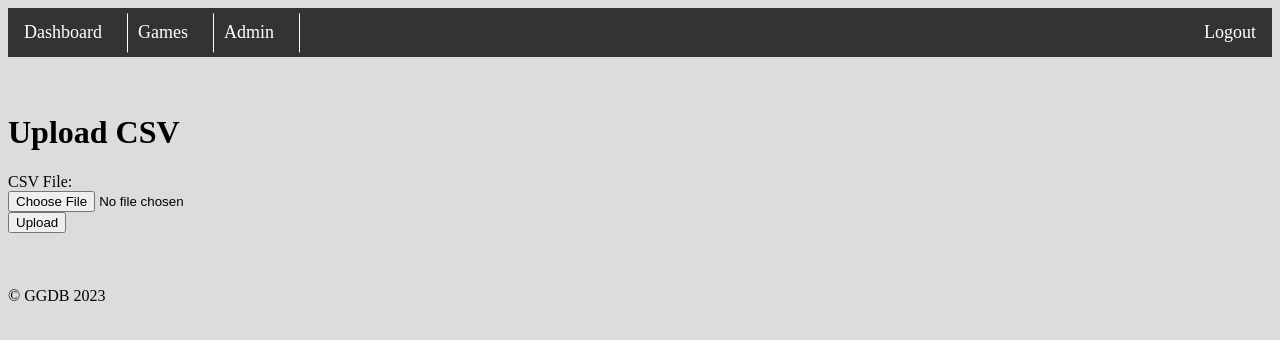
After one commit to petecory/ggdb, a Flask app: page /admin/upload_csv in a window 1280 px wide. The commit adds this page. Shown: the top 340 px of the page. Run offline with Flask 3, Linux system fonts and the light colour scheme; a user stored in the database is signed in; parts of the project's set-up code (start-up, migrations or seed data) failed here and were passed over.

Commit message:
added the ability fore the admin to Delete games. Added the ability to upload games by csv, it skips any duplicate game keys.

```diff
--- a/main.py
+++ b/main.py
@@ -1,12 +1,13 @@
 from flask import Flask, render_template, request, redirect, url_for, session, flash
 from waitress import serve
+from werkzeug.utils import secure_filename
 import sqlite3
 from func import *
 from dotenv import load_dotenv
 import os
+import csv
 import shutil
 import secrets
-
 
 # Path to .env file
 env_path = 'data/.env'
@@ -40,12 +41,14 @@ if key_check == 'changeme' or key_check == '':
 games_database_url = os.getenv("GAMES_DATABASE_URL")
 user_database_url = os.getenv("USER_DATABASE_URL")
 secret_key = os.getenv("SECRET_KEY")
-debug = os.getenv("DEBUG")
 
 
 app = Flask(__name__, template_folder='templates', static_folder='static')
 app.secret_key = secret_key
 
+# Temp upload location for CSV import
+UPLOAD_FOLDER = './uploads'
+app.config['UPLOAD_FOLDER'] = UPLOAD_FOLDER
 
 @app.route('/', methods=['GET', 'POST'])
 def login():
@@ -105,19 +108,17 @@ def games():
 @app.route('/edit/<int:id>', methods=['GET', 'POST'])
 def edit(id):
     if session['status'] == 'admin':
-        game = gamebyid(id)
         if request.method == 'POST':
             game_title = request.form['game_title']
             site = request.form['site']
-            game_key = request.form['game_key']
-            redeemed = request.form.get('redeemed') == 'on'
+            redemed = request.form.get('redemed') == 'on'
             claimed = request.form['claimed']
             notes = request.form['notes']
 
             conn = sqlite3.connect(games_database_url)
             c = conn.cursor()
-            c.execute("UPDATE games SET game_title=?, site=?, game_key=?, redemed=?, claimed=?, notes=? WHERE id=?",
-                      (game_title, site, game_key, redeemed, claimed, notes, id))
+            c.execute("UPDATE games SET game_title=?, site=?, redemed=?, claimed=?, notes=? WHERE id=?",
+                      (game_title, site, redemed, claimed, notes, id))
             conn.commit()
             conn.close()
             return redirect(url_for('games'))
@@ -178,9 +179,57 @@ def delete_user(username):
             delete_user_db(username)
             return redirect(url_for('admin'))
         else:
-            return render_template('delete-user.html', username=username)
+            if username == owner:
+                return render_template('delete-owner.html', username=username)
+            else:
+                return render_template('delete-user.html', username=username)
     else:
         return redirect('/dashboard')
+
+
+@app.route('/admin/upload_csv', methods=['GET', 'POST'])
+def upload_csv():
+    if 'username' in session and session['status'] == 'admin':
+        if request.method == 'POST':
+            file = request.files['file']
+            print(file)
+            if file and file.filename.endswith('.csv'):
+                filename = secure_filename(file.filename)
+                file.save(os.path.join(app.config['UPLOAD_FOLDER'], filename))
+                print(filename)
+                with open(os.path.join(app.config['UPLOAD_FOLDER'], filename)) as q:
+                    reader = csv.reader(q)
+                    for row in reader:
+                        game_title = row[0]
+                        site = row[1]
+                        game_key = row[2]
+                        redemed = row[3]
+                        claimed = row[4]
+                        notes = row[5]
+                        add_game_to_db(game_title, site, game_key, redemed, claimed, notes)
+                flash('CSV file uploaded successfully.', 'success')
+                return redirect(url_for('admin'))
+        return render_template('upload-csv.html')
+    else:
+        return redirect('/dashboard')
+
+
+@app.route('/delete_game/<int:id>', methods=['GET', 'POST'])
+def delete_game(id):
+    if session['status'] == 'admin':
+        if request.method == 'POST':
+            conn = sqlite3.connect(games_database_url)
+            c = conn.cursor()
+            c.execute("DELETE FROM games WHERE id=?", (id,))
+            conn.commit()
+            conn.close()
+            flash('Game deleted successfully', 'success')
+            return redirect(url_for('games'))
+        else:
+            game = gamebyid(id)
+            return render_template('delete-game.html', id=id, game=game, status=session['status'])
+    else:
+        return redirect('/')
 
 
 @app.route('/logout')
@@ -192,4 +241,4 @@ def logout():
 application = app
 
 if __name__ == '__main__':
-    serve(app, host='0.0.0.0', port=5000, threads=4)
+    serve(app, host='0.0.0.0', port=5000, threads='4')
--- a/static/js/scripts.js
+++ b/static/js/scripts.js
@@ -8,11 +8,8 @@ if (/\/admin/.test(window.location.pathname)) {
         passwordField.type = 'password';
       }
     });
-
     var generatePasswordBtn = document.getElementById('generate-password');
-    console.log('Admin page script loaded - 03');
     generatePasswordBtn.addEventListener('click', function () {
-      console.log('Admin page script loaded - 04');
       var phoneticLetters = ['alpha', 'bravo', 'charlie', 'delta', 'echo', 'foxtrot', 'golf', 'hotel', 'india', 'juliet', 'kilo', 'lima', 'mike', 'november', 'oscar', 'papa', 'quebec', 'romeo', 'sierra', 'tango', 'uniform', 'victor', 'whiskey', 'xray', 'yankee', 'zulu'];
       var firstLetter = phoneticLetters[Math.floor(Math.random() * phoneticLetters.length)];
       var secondLetter = phoneticLetters[Math.floor(Math.random() * phoneticLetters.length)];
@@ -21,7 +18,7 @@ if (/\/admin/.test(window.location.pathname)) {
       passwordField.value = password;
       passwordField.type = 'text';
     });
-  });
+  })
 }
 
 if (/\/games/.test(window.location.pathname)) {
--- a/templates/edit.html
+++ b/templates/edit.html
@@ -15,11 +15,11 @@
       </tr>
       <tr>
         <td><label for="game_key">Game Key:</label></td>
-        <td><input type="text" name="game_key" class="form-control" value="{{ games[3] }}"></td>
+        <td><span>{{ games[3] }}</span></td>
       </tr>
       <tr>
-        <td><label for="redeemed">Redeemed:</label></td>
-        <td><input type="checkbox" name="redeemed" {% if games[4] == "1" %}checked{% endif %}></td>
+        <td><label for="redemed">Redeemed:</label></td>
+        <td><input type="checkbox" name="redemed" {% if games[4] == "1" %}checked{% endif %}></td>
       </tr>
       <tr>
         <td><label for="claimed">Claimed:</label></td>
--- a/templates/games.html
+++ b/templates/games.html
@@ -26,8 +26,8 @@
       <td>{% if game['redemed'] == 0 %}False{% endif %}
           {% if game['redemed'] == 1 %}True{% endif %}</td>
       <td>{{ game['claimed'] }}</td>
-      {% if username == 'cory' %}
-      <td><a href="{{ url_for('edit', id=game.id) }}" class="btn btn-primary">Edit</a></td>
+      {% if status == 'admin' %}
+      <td><a href="{{ url_for('edit', id=game.id) }}" class="btn btn-primary">Edit</a> / <a href="{{ url_for('delete_game', id=game.id) }}" onclick="return confirm('Are you sure you want to delete this game?')">Delete</a></td></td>
       {% endif %}
     </tr>
     {% endfor %}
--- /dev/null
+++ b/templates/upload-csv.html
@@ -0,0 +1,17 @@
+{% extends 'base.html' %}
+
+{% block content %}
+  <div class="container">
+    <h1>Upload CSV</h1>
+    {% if error %}
+      <div class="alert alert-danger">{{ error }}</div>
+    {% endif %}
+    <form method="POST" enctype="multipart/form-data">
+      <div class="form-group">
+        <label for="csv-file">CSV File:</label>
+        <input type="file" class="form-control-file" id="csv-file" name="file" accept=".csv">
+      </div>
+      <button type="submit" class="btn btn-primary">Upload</button>
+    </form>
+  </div>
+{% endblock %}
```
Also changed, not shown: func.py (+23 -2 lines), templates/admin.html (+4 -4 lines), templates/delete-game.html (added, +10 -0 lines), templates/delete-owner.html (added, +7 -0 lines), 1 other file.
